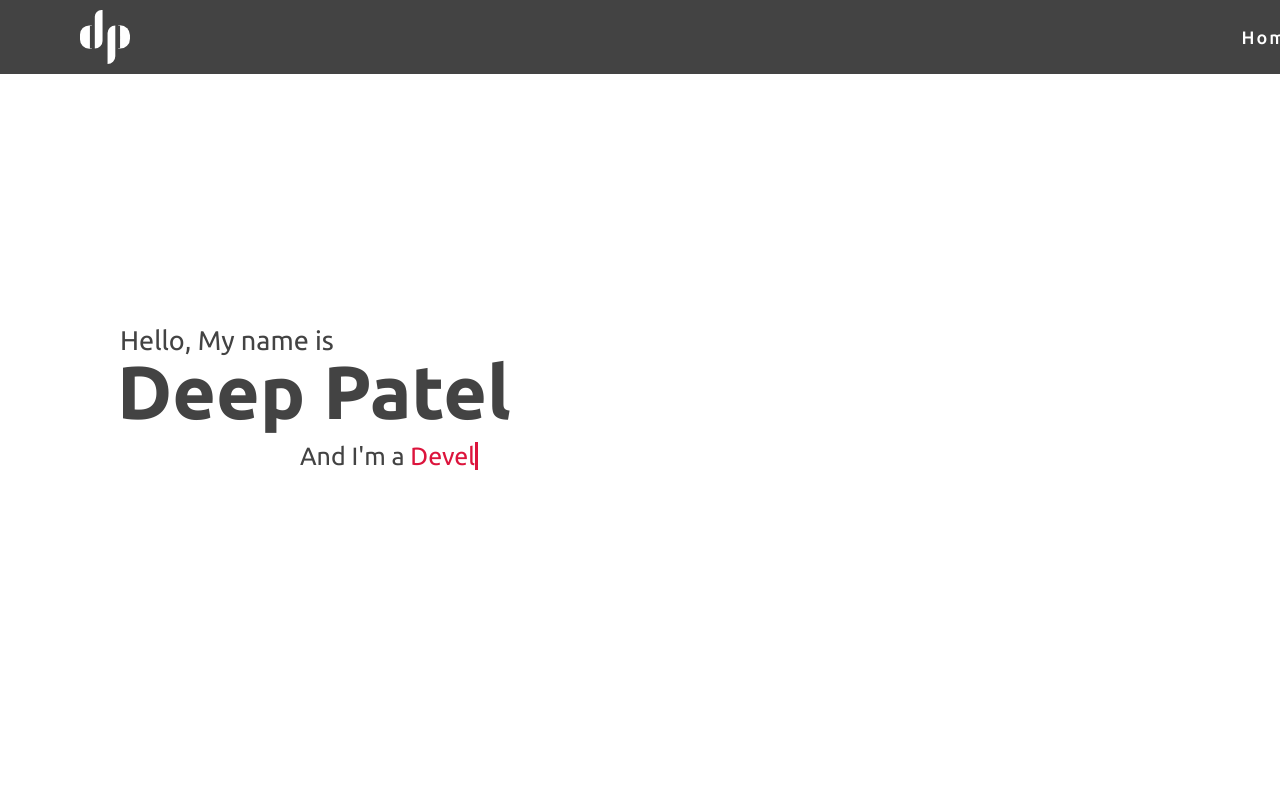
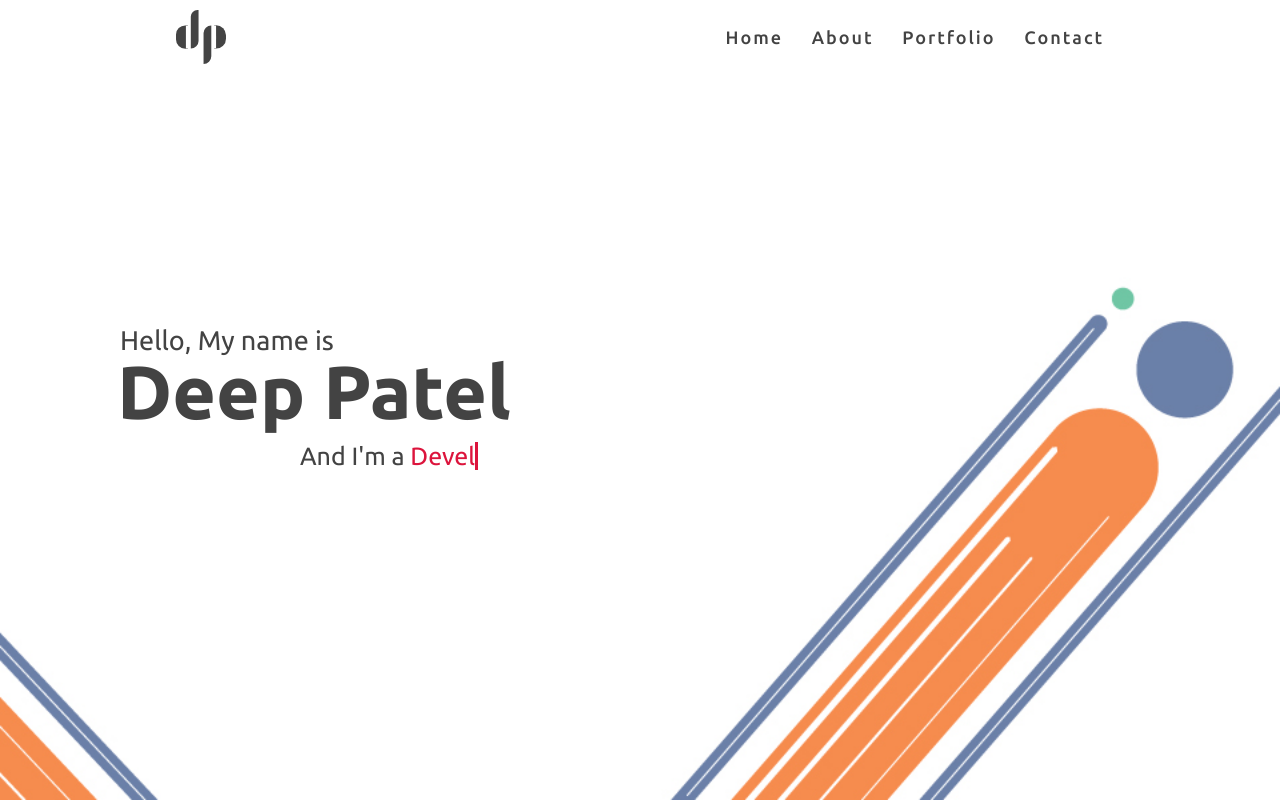
Before and after one commit to Deep-dsp/Patel_Deepkumar_portfolioFIP, a PHP site: page / in a window 1280 px wide. Run offline with PHP 8.4, Linux system fonts and the light colour scheme.

Commit message:
mostlyDoneWithHomePage

```diff
--- a/css/master.css
+++ b/css/master.css
@@ -1 +1 @@
-@import"https://fonts.googleapis.com/css2?family=Poppins:wght@400;500;600;700&family=Ubuntu:wght@400;500;700&display=swap";.navbar{position:fixed;width:100%;background:#434343;padding:10px 0px;font-family:"Ubuntu",sans-serif}.navbar .max-width{display:flex;justify-content:space-between;align-items:center}.max-width{width:1700px;padding:0px 80px;margin:auto}.navbar .logo a img{width:50px;height:auto}.navbar .menu li{list-style:none;display:inline-block}.navbar .menu li a{font-size:18px;color:#fff;font-weight:450;margin-left:25px;letter-spacing:2px;transition:color .3s ease}.navbar .menu li a:hover{color:crimson}.home{display:flex;height:100vh;font-family:"Ubuntu",sans-serif;color:#434343}.home .max-width{margin:auto 0 auto 40px}.home .home-content .text-1{font-size:27px}.home .home-content .text-2{font-size:75px;font-weight:600;margin-left:-3px}.home .home-content .text-3{font-size:25px;margin:5px 0;padding:10px 0 0 180px}.home .home-content .text-3 span{color:crimson}*{margin:0;padding:0;box-sizing:border-box;text-decoration:none}.txt-type>.txt{border-right:.2rem crimson solid}/*# sourceMappingURL=master.css.map */
+@import"https://fonts.googleapis.com/css2?family=Poppins:wght@400;500;600;700&family=Ubuntu:wght@400;500;700&display=swap";.navbar{position:fixed;width:100%;padding:10px 0px;font-family:"Ubuntu",sans-serif}.navbar .max-width{display:flex;justify-content:space-between;align-items:center}.max-width{width:85%;padding:0px 80px;margin:auto}.navbar .logo a img{width:50px;height:auto}.navbar .menu li{list-style:none;display:inline-block}.navbar .menu li a{font-size:18px;color:#434343;font-weight:450;margin-left:25px;letter-spacing:2px;transition:color .3s ease}.navbar .menu li a:hover{color:crimson}.home{display:flex;height:100vh;font-family:"Ubuntu",sans-serif;color:#434343;background:url(/images/background.jpg) no-repeat center;background-size:cover}.home .max-width{margin:auto 0 auto 40px}.home .home-content .text-1{font-size:27px}.home .home-content .text-2{font-size:75px;font-weight:600;margin-left:-3px}.home .home-content .text-3{font-size:25px;margin:5px 0;padding:10px 0 0 180px}.home .home-content .text-3 span{color:crimson}*{margin:0;padding:0;box-sizing:border-box;text-decoration:none}.txt-type>.txt{border-right:.2rem crimson solid}/*# sourceMappingURL=master.css.map */
--- a/index.html
+++ b/index.html
@@ -11,7 +11,7 @@
         <!-- Navigation Bar -->
         <nav class="navbar">
             <div class="max-width">
-                <div class="logo"><a href="#"><img src="./images/white_Logo.svg" alt=""></a></div>
+                <div class="logo"><a href="#"><img src="./images/black_Logo.svg" alt=""></a></div>
                 <ul class="menu">
                     <li><a href="">Home</a></li>
                     <li><a href="">About</a></li>
--- a/js/modules/typeWriter.js
+++ b/js/modules/typeWriter.js
@@ -18,6 +18,8 @@
 
         // current index
         const index = this.wordIndex % this.words.length;
+        console.log(this.wordIndex);
+        console.log(this.words.length);
 
         //  get text of current index
         const fullText = this.words[index];
--- a/sass/modules/_homeSection.scss
+++ b/sass/modules/_homeSection.scss
@@ -3,7 +3,10 @@
     display: flex;
     height: 100vh;
     font-family: 'Ubuntu', sans-serif;
-    color: #434343
+    color: #434343;
+
+    background: url(/images/background.jpg) no-repeat center;
+    background-size: cover;
 }
 
 .home .max-width{
--- a/sass/modules/_navbar.scss
+++ b/sass/modules/_navbar.scss
@@ -3,7 +3,7 @@
 .navbar{
     position: fixed;
     width: 100%;
-    background: #434343;
+    // background: #434343;
     padding: 10px 0px;
     font-family: 'Ubuntu', sans-serif;
 }
@@ -15,7 +15,7 @@
 }
 
 .max-width{
-    width: 1700px;
+    width: 85%;
     padding: 0px 80px;
     margin: auto;
 }
@@ -32,7 +32,7 @@
 
 .navbar .menu li a{
     font-size: 18px;
-    color: #fff;
+    color: #434343;
     font-weight: 450;
     margin-left: 25px;
     letter-spacing: 2px;
```
Also changed, not shown: images/background.jpg, 1 other file.
